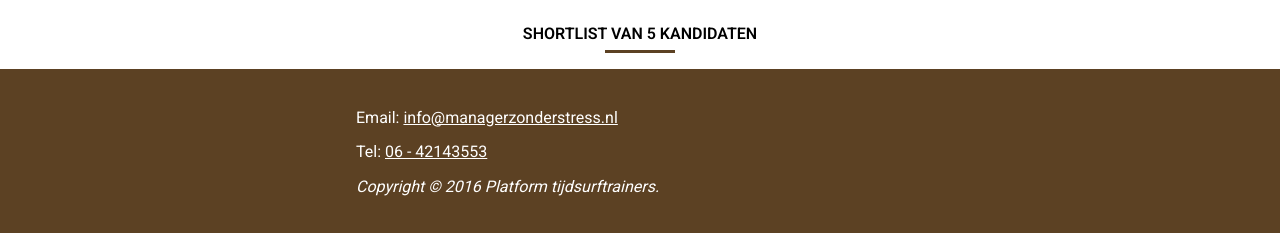
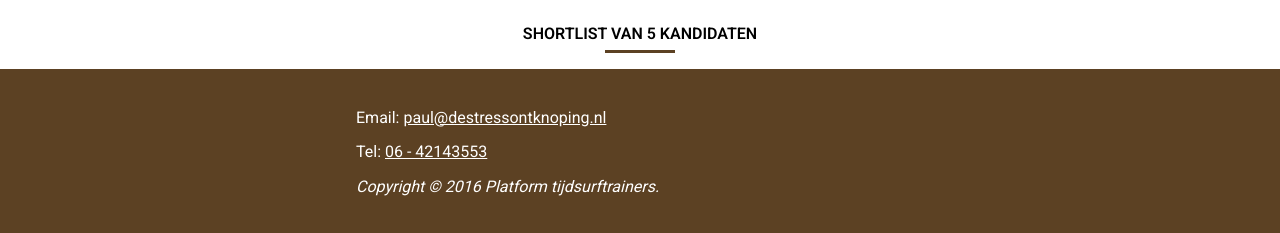
Before and after one commit to nloomans/manager-zonder-stress, a Jekyll site: the page built from index.html, in a window 1280 px wide. Shown: the part 2123-2356 px from the top of the page. Built offline with Jekyll 4.4.1, drawn with Linux system fonts in a browser that asks for light colours.

Commit message:
Update _config.yml

```diff
--- a/_config.yml
+++ b/_config.yml
@@ -1,5 +1,5 @@
 title: De manager zonder stress
-email: info@managerzonderstress.nl
+email: paul@destressontknoping.nl
 button_text: Ik geef extra informatie
 baseurl: "" # the subpath of your site, e.g. /blog
 url: "" # the base hostname & protocol for your site, e.g. http://example.com
```
